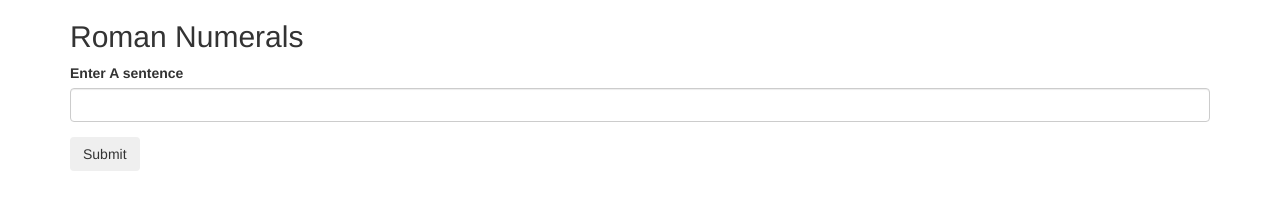
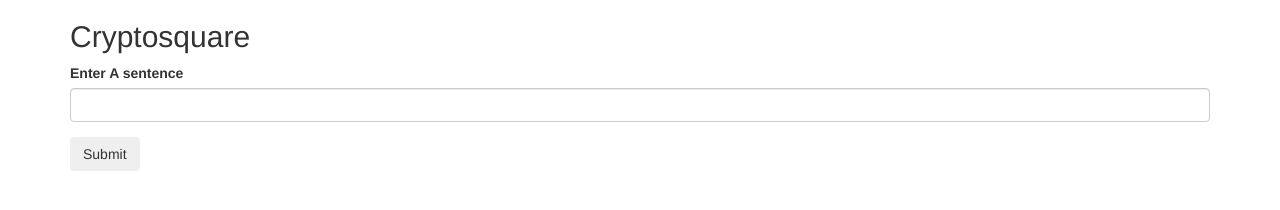
Before and after one commit to q111111233/crypto-square-, a plain HTML site: page index.html in a window 1280 px wide. Drawn offline with Linux system fonts and the light colour scheme.

Commit message:
change title

```diff
--- a/index.html
+++ b/index.html
@@ -5,12 +5,12 @@
     <link href="css/styles.css" rel="stylesheet" type="text/css">
     <script src="js/jquery-3.0.0.js"></script>
     <script src="js/scripts.js"></script>
-    <title>Roman Numerals</title>
+    <title>Cryptosquare</title>
   </head>
 
   <body>
     <div class="container">
-      <h2>Roman Numerals</h2>
+      <h2>Cryptosquare</h2>
       <div id="roman">
         <form>
           <div class="form-group">
```
